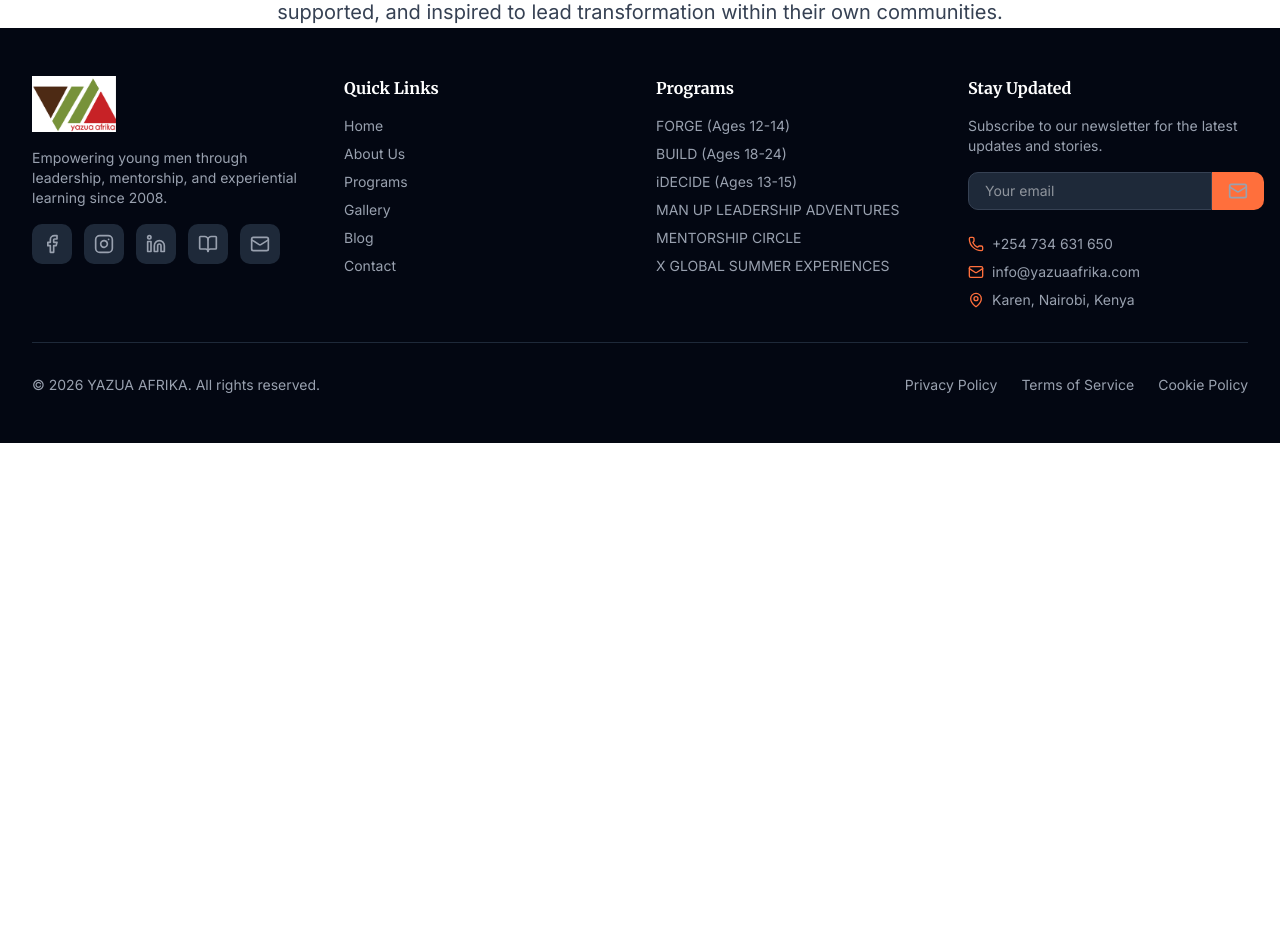
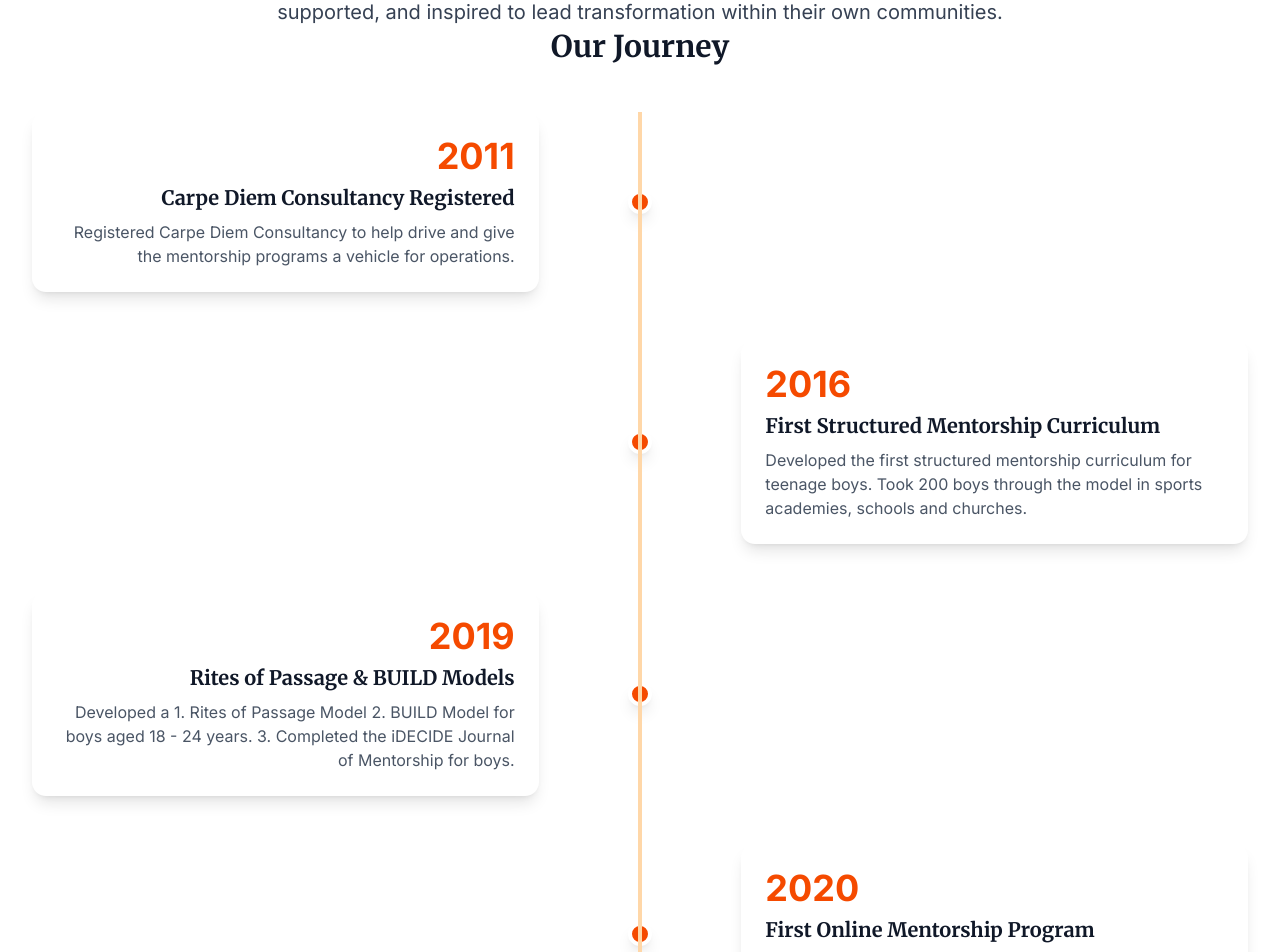
Before and after one commit to nyota777/yazuawebsite-3, a React (Vite) app: page /about in a window 1280 px wide. Shown: the part 1340-2292 px from the top of the page. Before the commit the page ends 1783 px from the top, so only its background shows below. Built offline with nearby package versions, Linux system fonts and the light colour scheme.

Commit message:
Add journey timeline to About page

```diff
--- a/src/pages/AboutPage.tsx
+++ b/src/pages/AboutPage.tsx
@@ -5,6 +5,39 @@
 import { ChatWidget } from '../components/ChatWidget';
 
 export function AboutPage() {
+  const milestones = [
+    {
+      year: '2011',
+      title: 'Carpe Diem Consultancy Registered',
+      description: 'Registered Carpe Diem Consultancy to help drive and give the mentorship programs a vehicle for operations.'
+    },
+    {
+      year: '2016',
+      title: 'First Structured Mentorship Curriculum',
+      description: 'Developed the first structured mentorship curriculum for teenage boys. Took 200 boys through the model in sports academies, schools and churches.'
+    },
+    {
+      year: '2019',
+      title: 'Rites of Passage & BUILD Models',
+      description: 'Developed a 1. Rites of Passage Model 2. BUILD Model for boys aged 18 - 24 years. 3. Completed the iDECIDE Journal of Mentorship for boys.'
+    },
+    {
+      year: '2020',
+      title: 'First Online Mentorship Program',
+      description: 'Ran the first fully online boys mentorship program over the Covid years.'
+    },
+    {
+      year: '2021',
+      title: 'Leadership & Entrepreneurship Games',
+      description: 'Developed a puzzle and card game for mentoring boys on leadership and entrepreneurship within the continent of Africa.'
+    },
+    {
+      year: '2022',
+      title: 'Continental Expansion & National Strategy Development',
+      description: 'Secured strategic partnerships with 5 boys high schools across Kenya, establishing our mentorship programs as a cornerstone of youth development. Expanded our reach with implementation and presence in 5 African countries: Kenya, South Africa, Rwanda, Botswana, and the Democratic Republic of Congo. Developed the National Male Engagement Strategy for Kenya, positioning YAZUA AFRIKA as a key player in shaping the future of boys\' mentorship at a national level.'
+    },
+  ];
+
   return (
     <div className="min-h-screen bg-white">
       <Navigation />
@@ -84,6 +117,52 @@
               </p>
             </motion.div>
           </motion.div>
+
+          {/* Timeline */}
+          <motion.div
+            initial={{ opacity: 0, y: 30 }}
+            animate={{ opacity: 1, y: 0 }}
+            transition={{ duration: 0.6, delay: 0.8 }}
+            className="mt-20"
+          >
+            <h3 className="text-3xl font-bold text-gray-900 text-center mb-12">
+              Our Journey
+            </h3>
+            <div className="relative">
+              {/* Timeline Line */}
+              <div className="absolute left-1/2 transform -translate-x-1/2 h-full w-1 bg-orange-200 hidden md:block"></div>
+
+              <div className="space-y-12">
+                {milestones.map((milestone, index) => (
+                  <motion.div
+                    key={milestone.year}
+                    initial={{ opacity: 0, x: index % 2 === 0 ? -50 : 50 }}
+                    animate={{ opacity: 1, x: 0 }}
+                    transition={{ duration: 0.6, delay: 0.9 + index * 0.1 }}
+                    className={`flex items-center ${
+                      index % 2 === 0 ? 'md:flex-row' : 'md:flex-row-reverse'
+                    } flex-col`}
+                  >
+                    <div className={`w-full md:w-5/12 ${index % 2 === 0 ? 'md:text-right' : 'md:text-left'}`}>
+                      <div className="bg-white rounded-xl p-6 shadow-lg hover:shadow-xl transition-shadow duration-300">
+                        <div className="text-4xl font-bold text-orange-600 mb-2">
+                          {milestone.year}
+                        </div>
+                        <h4 className="text-xl font-bold text-gray-900 mb-2">
+                          {milestone.title}
+                        </h4>
+                        <p className="text-gray-600">{milestone.description}</p>
+                      </div>
+                    </div>
+                    <div className="w-full md:w-2/12 flex justify-center my-4 md:my-0">
+                      <div className="w-6 h-6 bg-orange-600 rounded-full border-4 border-white shadow-lg"></div>
+                    </div>
+                    <div className="w-full md:w-5/12"></div>
+                  </motion.div>
+                ))}
+              </div>
+            </div>
+          </motion.div>
         </div>
       </section>
       <Footer />
```
Also changed, not shown: 4 other files (tests, documents, lock files or other folders).
